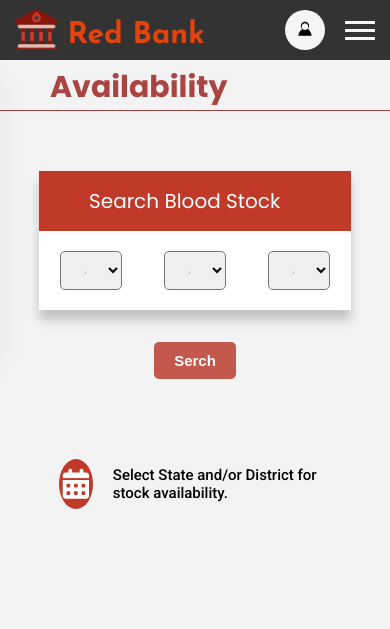
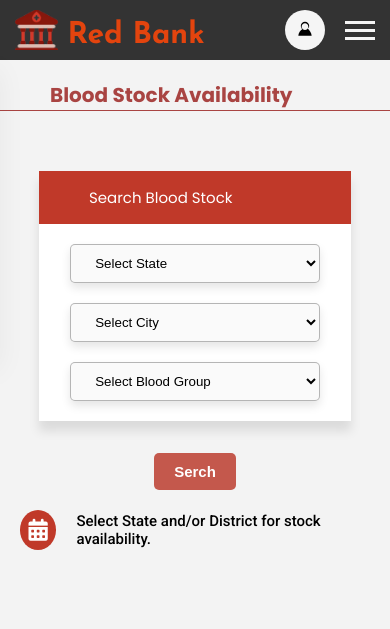
Before and after one commit to TaskmasterRishi/BloodBank, a PHP site: page /needBlood.php in a window 390 px wide. Shown: the top 629 px of the page. Run offline with PHP 8.4, Linux system fonts and the light colour scheme.

Commit message:
Need blood responsive changes

```diff
--- a/CSS/needBlood.css
+++ b/CSS/needBlood.css
@@ -21,7 +21,7 @@ html {
   font-family: poppins;
   display: grid;
   grid-template-rows: auto 2fr auto;
-  gap: 6rem;
+  gap: 4rem;
   width: 100vw;
 }
 
@@ -39,7 +39,7 @@ html {
   border-collapse: collapse;
   margin: 0 auto;
   background-color: white;
-  box-shadow: 0px 10px 10px rgba(0, 0, 0, 0.2);
+  box-shadow: 0px 10px 10px rgba(0, 0, 0, 0.1);
 }
 
 .serchBox td {
@@ -65,6 +65,10 @@ html {
   padding: 10px 20px;
   border-radius: 5px;
   width: 20%;
+  border: 1px solid rgba(0, 0, 0, 0.277);
+  background-color: rgb(250, 250, 250);
+  box-shadow: 0px 5px 10px rgba(0, 0, 0, 0.1);
+
 }
 
 .submit {
@@ -83,19 +87,21 @@ html {
 .submit:hover {
   background-color: #a94442;
   transform: translate(0, -3px);
-  box-shadow: 0px 10px 10px rgba(0, 0, 0, 0.2);
+  box-shadow: 0px 10px 10px rgba(0, 0, 0, 0.1);
 }
 
 .container {
+    position: relative;
+    left: 18rem;
     display: flex;
     align-items: center;
     justify-content: center;
     padding: 20px;
     border-radius: 10px;
-    width: 80vw;
-    position: relative;
-    left: 10vw;
-  }
+    width: 100vw;
+    margin: 0 auto; /* Center horizontally */
+}
+
 
   .icon-container {
     width: 50px;
--- /dev/null
+++ b/CSS/needBloodMedia.css
@@ -0,0 +1,36 @@
+@media only screen and (max-width: 768px) {
+  .main {
+    padding-top: 6rem;
+    top: 6rem;
+  }
+
+  .head {
+    font-size: 1rem;
+  }
+
+  .inputField td {
+    flex-direction: column;
+    gap: 20px;
+  }
+
+  .inputField td select {
+    width: 80%;
+  }
+
+  .serchHead td {
+    font-size: 1.5rem;
+  }
+
+  .icon-container {
+    width: 40px;
+    height: 40px;
+  }
+
+  .fa-solid {
+    font-size: 2.2rem;
+  }
+
+  .container {
+    left: 0rem;
+  }
+}
--- a/needBlood.php
+++ b/needBlood.php
@@ -6,6 +6,7 @@
     <meta name="viewport" content="widtd=device-widtd, initial-scale=1.0">
     <title>Need Blood</title>
     <link rel="stylesheet" href="CSS/needBlood.css">
+    <link rel="stylesheet" href="CSS/needBloodMedia.css">
     <link rel="stylesheet" href="https://cdnjs.cloudflare.com/ajax/libs/font-awesome/6.5.2/css/all.min.css"
         integrity="sha512-SnH5WK+bZxgPHs44uWIX+LLJAJ9/2PkPKZ5QiAj6Ta86w+fsb2TkcmfRyVX3pBnMFcV7oQPJkl9QevSCWr3W6A=="
         crossorigin="anonymous" referrerpolicy="no-referrer" />
@@ -32,7 +33,7 @@
                             <option value="" selected disabled>Select City</option>
                         </select>
                         <select id="bloodgroup" name="bloodgroup">
-                            <option value="" disabled selected>Select</option>
+                            <option value="" disabled selected>Select Blood Group</option>
                             <option value="A+">A+</option>
                             <option value="A-">A-</option>
                             <option value="B+">B+</option>
@@ -48,7 +49,6 @@
             <center>
                 <button type="submit" name="submit" class="submit">Serch</button>
             </center>
-        </form>
             <div class="container">
                 <div class="icon-container">
                     <i class="fa-solid fa-calendar-days"></i>
@@ -57,6 +57,8 @@
                     <p>Select State and/or District for stock availability.</p>
                 </div>
             </div>
+        </form>
+
     </div>
 </body>
 <script src="script/stateData.js"></script>
```
Lines whose indentation alone changed are shown as unchanged.
